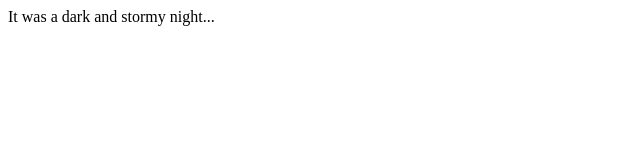
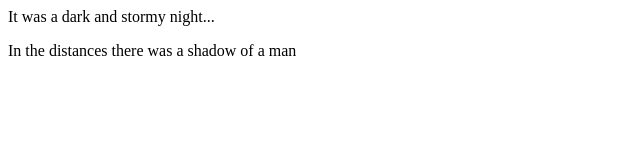
Before and after one commit to theTimRidenour/fireside-story, a plain HTML site: page index.html in a window 1280 px wide. Shown: the whole page, without its empty margins (0-640 px from the left). Drawn offline with Linux system fonts and the light colour scheme.

Commit message:
added second line of story

```diff
--- a/index.html
+++ b/index.html
@@ -1,5 +1,6 @@
 <html>
   <body>
     <p>It was a dark and stormy night...</p>
+    <p>In the distances there was a shadow of a man</p>
   </body>
 </html>
```
